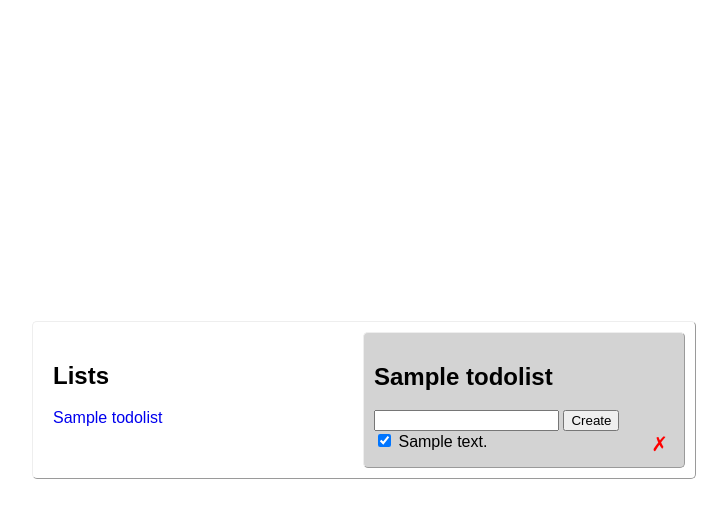
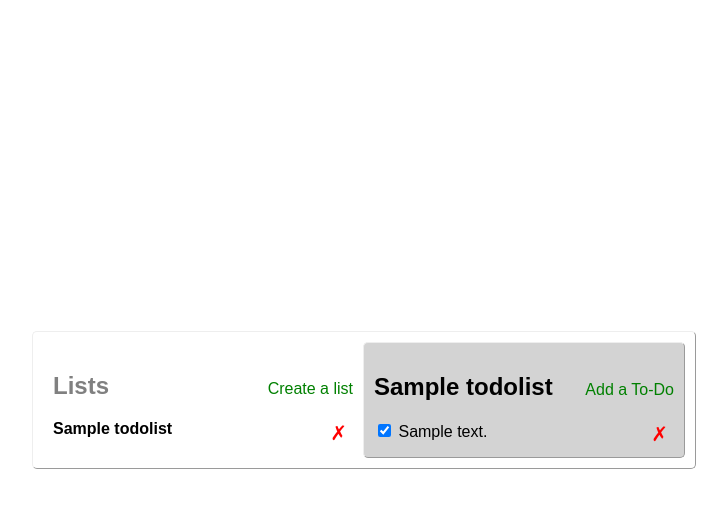
Before and after one commit to marsipang/ToDo_App, a Flask app: page /lists/1 in a window 1280 px wide. Shown: the top 518 px of the page, without its empty margins (276-1003 px from the left). Run offline with Flask 2, Linux system fonts and the light colour scheme; tables that the repository leaves empty hold one stand-in row (values such as "Sample post").

Commit message:
adding functionality to all lists

```diff
--- a/app/__init__.py
+++ b/app/__init__.py
@@ -20,6 +20,41 @@ def get_list_todos(list_id):
                          lists=ToDoList.query.all(),
                          data=ToDo.query.filter_by(list_id=list_id).order_by('id').all(),
                          active_list=ToDoList.query.get(list_id))
+
+@app.route('/lists/create', methods=['POST'])
+def create_list():
+    error = False
+    body = {}
+    try:
+        listname = request.get_json()['listname']
+        listobj = ToDoList(name=listname)
+        db.session.add(listobj)
+        db.session.commit()
+        body['listname'] = listobj.name
+        body['listid'] = listobj.id
+    except:
+        db.session.rollback()
+        error=True
+#        print(sys.exc_info())
+    finally:
+        db.session.close()
+    if error:
+        abort(400)
+    else:
+        return jsonify(body)
+
+@app.route('/lists/<list_id>/remove-list', methods=['DELETE'])
+def remove_list(list_id):
+    try:
+        ToDoList.query.filter_by(id=list_id).delete()
+        db.session.commit()
+        result = {'success': True}
+    except:
+        db.session.rollback()
+        result = {'success': False}
+    finally:
+        db.session.close()
+    return jsonify(result)
 
 @app.route('/todos/create', methods=['POST'])
 def create_todo():
--- a/app/static/css/main.css
+++ b/app/static/css/main.css
@@ -22,6 +22,7 @@ body {
   display: inline-block;
   vertical-align: top;
   padding: 10px;
+  color: gray;
 }
 
 .todos-wrapper {
@@ -56,8 +57,25 @@ li button {
 }
 li a{
   text-decoration: none;
+  color: inherit;
 }
 
-li a:active{
-  font-weight: bold;
+.add-data {
+  color: green;
+  cursor: pointer;
+  float: right;
 }
+
+h2 {
+  float: left;
+}
+
+.section-heading {
+  display: flex;
+  align-items: baseline;
+  justify-content: space-between;
+}
+
+.error, .list-error {
+  color: red;
+}
--- /dev/null
+++ b/app/static/js/list.js
@@ -0,0 +1,66 @@
+//Make selected list bold
+window.onload = function() {
+    const listnames = document.querySelectorAll('.list-name');
+    const selectedlist = document.getElementById('activelist');
+    for (let i = 0; i < listnames.length; i++){
+        lname = listnames[i]
+        if(selectedlist.innerText == lname.innerText){
+            console.log(lname.innerText);
+            lname.style['font-weight'] = "bold";
+            lname.style['color'] = "black";
+        }
+    }
+}
+var url = window.location.href;
+//Show the form to create a new list if the option is clicked on
+const CreateToggle = document.getElementById('add-list');
+CreateToggle.onclick = function(e) {
+    document.getElementById('list-form').className = '';
+}
+//Add a list when form is submitted
+document.getElementById('list-form').onsubmit = function(e) {
+    e.preventDefault();
+    const listInput = document.getElementById('listname');
+    const listname = listInput.value;
+    listInput.value = '';
+    fetch('/lists/create', {
+        method: 'POST',
+        body: JSON.stringify({
+        'listname': listname,
+        }),
+        headers: {
+        'Content-Type': 'application/json',
+        }
+    })
+    .then(response => response.json())
+    .then(data => {
+        document.getElementById('list-error').className = 'hidden';
+        window.location.href = url.substring(0, url.lastIndexOf('/')) + '/' + data.listid;
+    })
+    .catch(function() {
+        document.getElementById('list-error').className = '';
+    })
+}
+//Remove a list when x is clicked
+const rmlist = document.querySelectorAll('.remove-list');
+for (let i = 0; i < rmlist.length; i++){
+    const rmlistobj = rmlist[i]
+    rmlistobj.onclick = function(e) {
+        const rmlistId = e.target.dataset['id'];
+        fetch('/lists/' + rmlistId + '/remove-list', {
+            method: 'DELETE'
+        })
+        .then(response => response.json())
+        .then(data => {
+            if (data.success) {
+                console.log(data.success);
+                var backurl = url.substring(0, url.lastIndexOf('/'))
+                window.location.href = backurl.substring(0, backurl.lastIndexOf('/'));
+              }
+        })
+        .catch(function() {
+            document.getElementById('list-error').className = '';
+        })
+
+    }
+}
--- a/app/templates/index.html
+++ b/app/templates/index.html
@@ -3,20 +3,34 @@
   <div class="page">
     <div class="content-wrapper">
       <div class="lists-wrapper">
-        <h2>Lists</h2>
-        <ul>
+        <div class="section-heading">
+          <h2>Lists</h2>
+          <span class="add-data" id="add-list">Create a list</span>
+        </div>
+        <form class="hidden" id="list-form" method="post" action="/lists/create">
+          <input type="text" id="listname" name="listname">
+          <input type="submit" value="Create">
+        </form>
+        <div id="list-error" class="hidden">Something went wrong!</div>
+        <ul id="lists">
           {% for list in lists %}
-            <li><a href="/lists/{{ list.id }}">{{ list.name }}</a></li>
+            <li>
+              <a class="list-name" data-id="{{ list.id }}" href="/lists/{{ list.id }}">{{ list.name }}</a>
+              <button class="remove-list" data-id="{{ list.id }}">&cross;</button>
+            </li>
           {% endfor %}
         </ul>
       </div>
       <div class = "todos-wrapper">
-        <h2>{{ active_list.name }}</h2>
+        <div class="section-heading">
+          <h2 id="activelist">{{ active_list.name }}</h2>
+          <span class="add-data" id="add-todo">Add a To-Do</span>
+        </div>
+        <form class="hidden" id="todo-form" method="post" action="/todos/create">
+          <input type="text" id="todo-description" name="description">
+          <input type="submit" value="Create">
+        </form>
         <div id="error" class="hidden">Something went wrong!</div>
-        <form id="form" method="post" action="/todos/create">
-            <input type="text" id="description" name="description" />
-            <input type="submit" value="Create" />
-        </form>
         <ul id="todos">
             {% for item in data %}
             <li>
@@ -31,70 +45,6 @@
       </div>
     </div>
   </div>
-
-
-<script type="text/javascript">
-  const checkboxes = document.querySelectorAll('.check-completed');
-  for (let i = 0; i < checkboxes.length; i++){
-    const checkbox = checkboxes[i]
-    checkbox.onchange = function(e) {
-      const newCompleted = e.target.checked;
-      const todoId = e.target.dataset['id'];
-      fetch('/todos/' + todoId + '/set-completed', {
-        method: 'POST',
-        body: JSON.stringify({
-          'completed': newCompleted
-        }),
-        headers: {
-          'Content-Type': 'application/json',
-        }
-      })
-      .then(function() {
-        document.getElementById('error').className = 'hidden';
-      })
-      .catch(function() {
-        document.getElementById('error').className = '';
-      })
-    }
-  }
-  const deletes = document.querySelectorAll('.remove-item');
-  for (let i = 0; i < deletes.length; i++){
-    const deleteitem = deletes[i]
-    deleteitem.onclick = function(e) {
-      console.log('event', e);
-      const todoId = e.target.dataset['id'];
-      fetch('/todos/' + todoId + '/remove-item', {
-        method: 'DELETE'
-      });
-    }
-  }
-      const descInput = document.getElementById('description');
-      document.getElementById('form').onsubmit = function(e) {
-        e.preventDefault();
-        const desc = descInput.value;
-        descInput.value = '';
-        fetch('/todos/create', {
-          method: 'POST',
-          body: JSON.stringify({
-            'description': desc,
-          }),
-          headers: {
-            'Content-Type': 'application/json',
-          }
-        })
-        .then(response => response.json())
-        .then(jsonResponse => {
-          console.log('response', jsonResponse);
-          li = document.createElement('li');
-          li.innerText = desc;
-          document.getElementById('todos').appendChild(li);
-          document.getElementById('error').className = 'hidden';
-        })
-        .catch(function() {
-          document.getElementById('error').className = '';
-        })
-      }
-
-</script>
+  <script type="text/javascript" src="{{ url_for('static', filename='js/list.js') }}"></script>
 
 {% endblock %}
```
Also changed, not shown: app/static/js/todo.js (added, +60 -0 lines).
